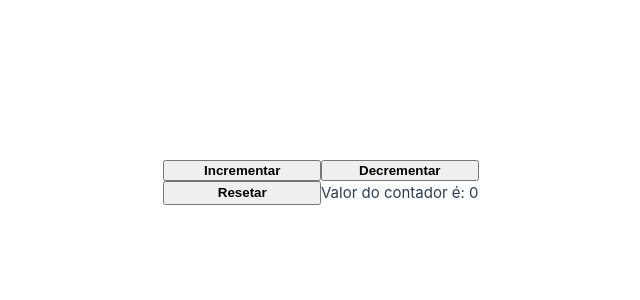
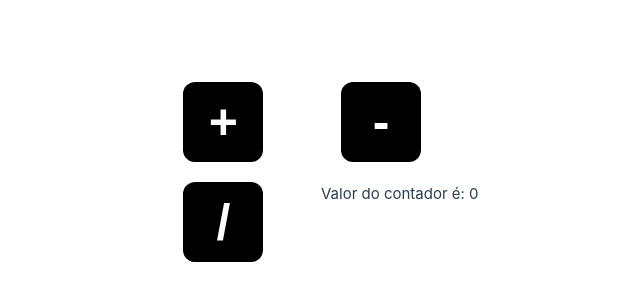
Before and after one commit to Leleguxta/leandro, a Vue app: page / in a window 1280 px wide. Shown: the part 218-518 px from the top of the page, without its empty margins (319-959 px from the left). Built offline with nearby package versions, Linux system fonts and the light colour scheme.

Commit message:
Css no vue

```diff
--- a/src/App.vue
+++ b/src/App.vue
@@ -21,14 +21,23 @@ onMounted(() => {
 </script>
 
 <template>
-  <button @click="incrementarContador">Incrementar</button>
-  <button @click="decrementarContador">Decrementar</button>
-  <button @click="reset">Resetar</button>
+  <button @click="incrementarContador">+</button>
+  <button @click="decrementarContador">-</button>
+  <button @click="reset">/</button>
   <p>Valor do contador é: {{ contador }}</p>
 </template>
 
 <style scoped>
 button {
   font-weight: bold;
+  width: 80px;
+  height: 80px;
+  background-color: black;
+  color: white;
+  font-size: 50px;
+  border: none;
+  border-radius: 15%;
+  margin-left: 20px;
+  margin-bottom: 20px;
 }
 </style>
```
